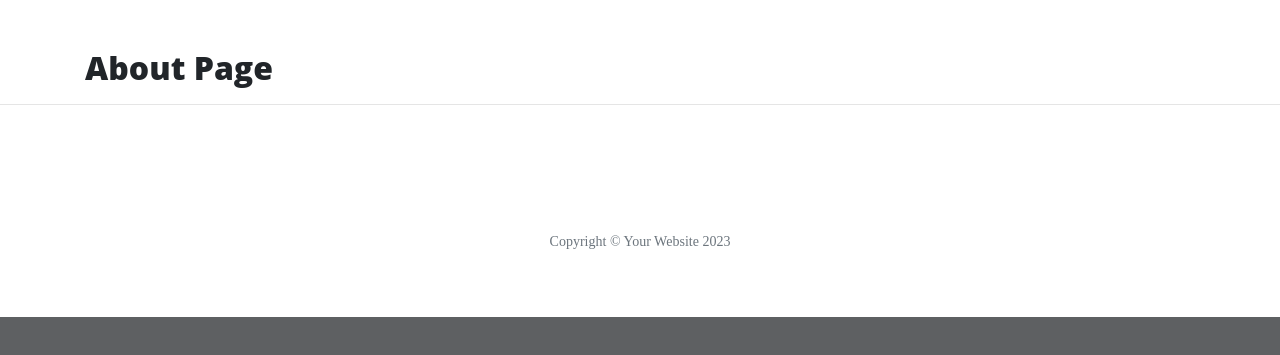
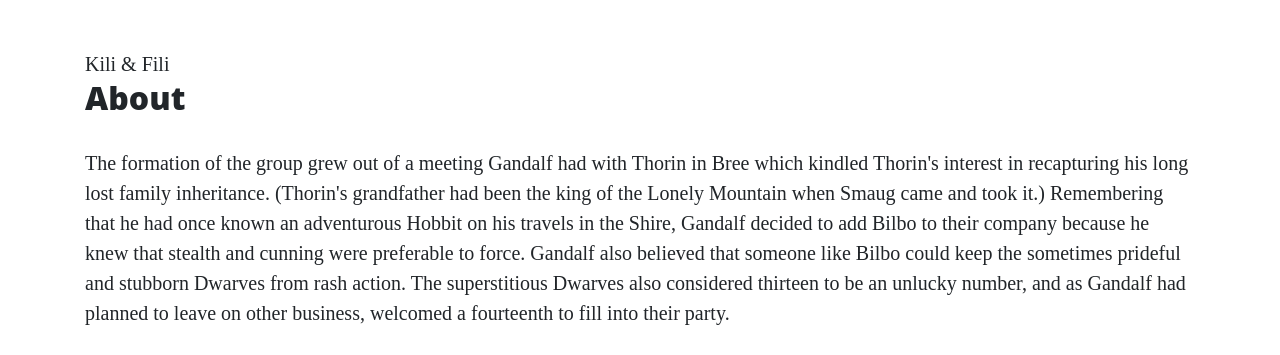
Before and after one commit to MattyOL/flask-, a Flask app: page /about in a window 1280 px wide. Shown: the part 629-984 px from the top of the page. Before the commit the page ends 946 px from the top, so only its background shows below. Run offline with Flask 2, Linux system fonts and the light colour scheme; some libraries are stand-ins or nearby versions.

Commit message:
Adding json file

```diff
--- /dev/null
+++ b/data/company.json
@@ -0,0 +1,12 @@
+[
+    {
+      "name": "Thorin Oakenshield",
+      "description": "Thorin II, also called the Oakenshield, King under the Mountain or the Mountain King, was the son of Thráin II, the older brother of Frerin and Dís, the grandson of King Thrór and the uncle of Fíli and Kíli. Thorin was best known for his deeds as leader of a company that infiltrated the lost Kingdom under the Mountain to take it back from Smaug and for leading an alliance of Men, Dwarves, and Elves in the Battle of the Five Armies.",
+      "image_source": "http://www.panhistoria.com/Stacks/Novels/characterimages/T27293.jpg"
+    },
+    {
+      "name": "Kili & Fili",
+      "description": "Fíli and Kíli were the two most active dwarves of Thorin's company, and apart from Balin, and possibly Bombur, they appeared more frequently as 'individual' characters in Tolkien's novel than the rest of Thorin's companions, who were most often named only in 'group' references to the entire company.",
+      "image_source": "http://www.filmofilia.com/wp-content/uploads/2011/07/hobbit_0.jpg"
+    }
+  ]
--- a/run.py
+++ b/run.py
@@ -1,4 +1,5 @@
 import os
+import json
 from flask import Flask, render_template
 
 
@@ -12,17 +13,20 @@ def index():
 
 @app.route("/about")
 def about():
-    return render_template("about.html")
+    data = []
+    with open("data/company.json", "r") as json_data:
+        data = json.load(json_data)
+    return render_template("about.html", page_title="About", company=data)
 
 
 @app.route("/contact")
 def contact():
-    return render_template("contact.html")
+    return render_template("contact.html", page_title="Contact")
 
 
 @app.route("/careers")
 def careers():
-    return render_template("careers.html")
+    return render_template("careers.html", page_title="Careers")
 
 
 if __name__ == "__main__":
--- /dev/null
+++ b/static/css/style.css
@@ -0,0 +1,3 @@
+.col-md-5 img {
+    width: 100%;
+}
--- a/templates/about.html
+++ b/templates/about.html
@@ -1,4 +1,46 @@
 {% extends "base.html" %}
 {% block content %}
-    <h2>About Page</h2>
+
+{{ company[1]["name"] }}
+
+    <h2>{{ page_title}}</h2>
+    <p>
+        The formation of the group grew out of a meeting Gandalf had with Thorin in Bree which kindled Thorin's interest in
+		recapturing his long lost family inheritance. (Thorin's grandfather had been the king of the Lonely Mountain when
+		Smaug came and took it.) Remembering that he had once known an adventurous Hobbit on his travels in the Shire,
+		Gandalf decided to add Bilbo to their company because he knew that stealth and cunning were preferable to force.
+		Gandalf also believed that someone like Bilbo could keep the sometimes prideful and stubborn Dwarves from rash
+		action. The superstitious Dwarves also considered thirteen to be an unlucky number, and as Gandalf had planned to
+		leave on other business, welcomed a fourteenth to fill into their party.
+    </p>
+    <div class="row featurette">
+        <div class="col-md-7">
+            <h3>Thorin Oakenshield</h3>
+			<p>
+				In the year TA 2746, Thorin II was born to Dwarven prince Thráin II in the mountain city of The Lonely Mountain.
+				Early in his youth, he and the other Dwarves of the Lonely Mountain were forced to flee by the dragon Smaug in TA
+				2770. While in exile, he quickly grew to become a capable warrior. This was demonstrated when he participated in the
+				Battle of Azanulbizar in TA 2799. He marched with one of the Dwarven armies beneath the East-gate of Moria. At some
+				point in the fighting, his shield broke, and using an oaken tree branch found on the floor as a shield, he gained
+				the epithet "Oakenshield," which would remain with him even in death.
+			</p>
+        </div>
+        <div class="col-md-5">
+            <img src="https://vignette.wikia.nocookie.net/lotr/images/3/3f/ThorinBIG.jpg" alt="">
+        </div>
+    </div>
+
+    <div class="row featurette">
+        <div class="col-md-5">
+            <img src="https://vignette.wikia.nocookie.net/lotr/images/b/b4/The-Hobbit-Fili-and-Kili.jpg" alt="">
+        </div>
+        <div class="col-md-7">
+            <h3>Fili and Kili</h3>
+			<p>
+				Fíli and Kíli were nephews of Thorin, who was the elder brother of their mother Dís. They were also nephews of
+				Frerin, grandsons of Thráin II, and great-grandsons of Thrór. Fíli's most distinguishing feature was his long nose,
+				the longest of any of the Dwarves in Thorin's company.
+			</p>
+        </div>
+    </div>
 {% endblock %}
--- a/templates/base.html
+++ b/templates/base.html
@@ -4,8 +4,9 @@
     <meta charset="UTF-8">
     <meta name="viewport" content="width=device-width, initial-scale=1.0">
     <meta http-equiv="X-UA-Compatible" content="ie=edge">
-    <link rel="stylesheet" href="{{ url_for('static', filename='vendor/bootstrap/css/bootstrap.min.css') }}">
-    <link rel="stylesheet" href="{{ url_for('static', filename='css/clean-blog.min.css') }}">
+    <link rel="stylesheet" href="{{ url_for('static', filename='vendor/bootstrap/css/bootstrap.min.css') }}" type="text/css">
+    <link rel="stylesheet" href="{{ url_for('static', filename='css/clean-blog.min.css') }}" type="text/css">
+    <link rel="stylesheet" href="{{ url_for('static', filename='css/style.css') }}" type="text/css" >
     <title>Hello Flask</title>
 </head>
 <body>
--- a/templates/careers.html
+++ b/templates/careers.html
@@ -1,4 +1,4 @@
 {% extends "base.html" %}
 {% block content %}
-    <h2>Careers Page</h2>
+    <h2>{{ page_title}}</h2>
 {% endblock %}
--- a/templates/contact.html
+++ b/templates/contact.html
@@ -1,4 +1,4 @@
 {% extends "base.html" %}
 {% block content %}
-    <h2>Contact Page</h2>
+    <h2>{{ page_title}}</h2>
 {% endblock %}
```
